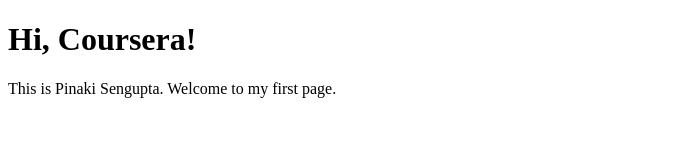
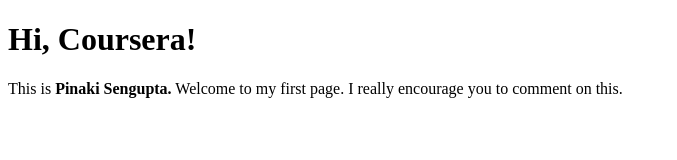
Before and after one commit to pinaki2905/Coursera-HTML, a plain HTML site: page site/index.html in a window 1280 px wide. Shown: the whole page, without its empty margins (0-677 px from the left). Drawn offline with Linux system fonts and the light colour scheme.

Commit message:
small modification

```diff
--- a/site/index.html
+++ b/site/index.html
@@ -5,6 +5,6 @@
 </head>
 <body>
 <h1>Hi, Coursera!</h1>
-This is Pinaki Sengupta. Welcome to my first page.
+This is <b>Pinaki Sengupta.</b> Welcome to my first page. I really encourage you to comment on this.
 </body>
 </html>
```
